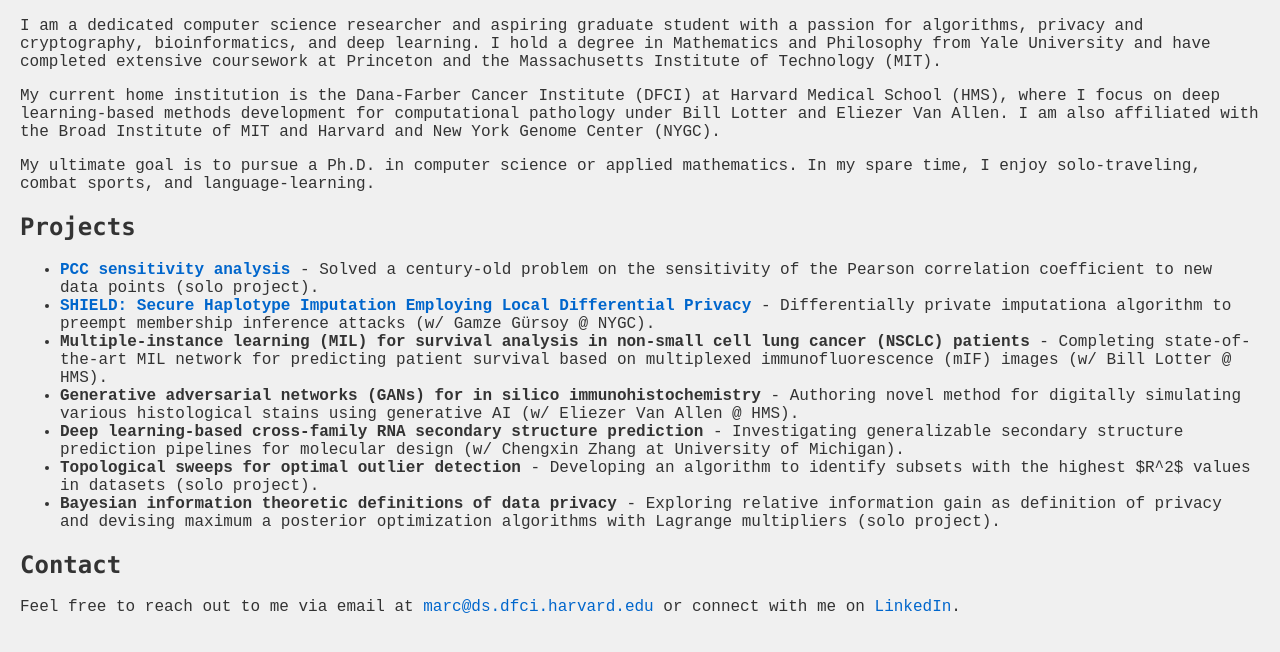
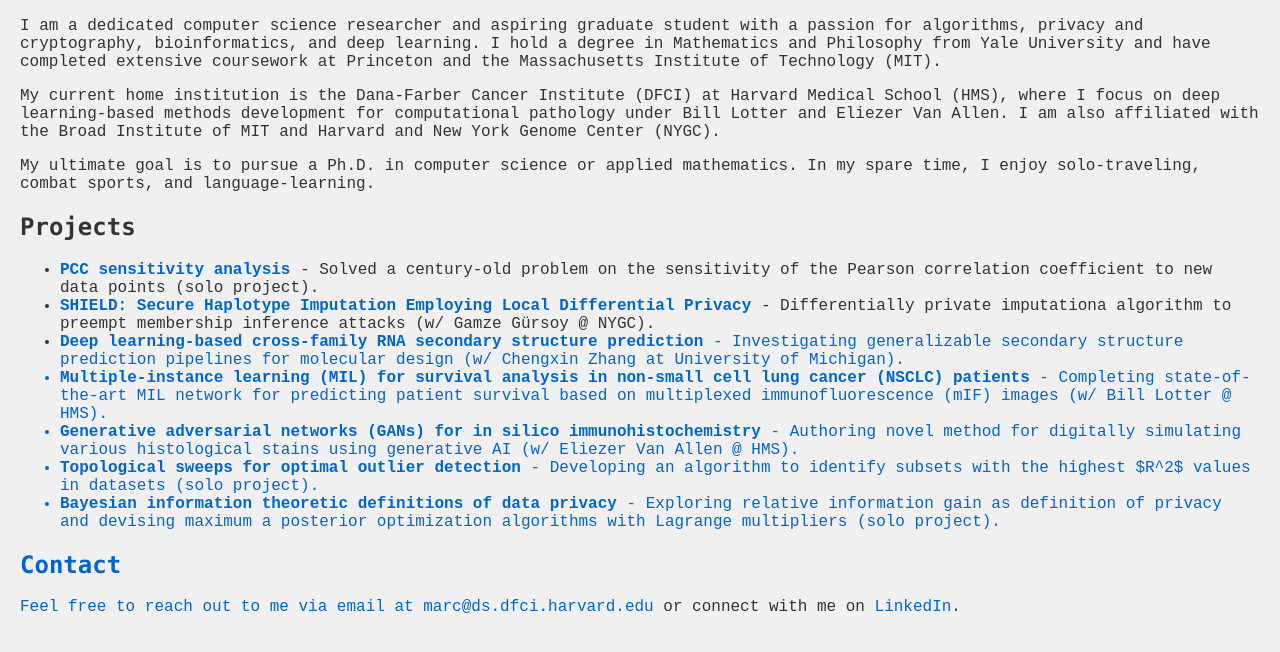
Before and after one commit to marc-harary/marc-harary.github.io, a plain HTML site: page index.html in a window 1280 px wide. Shown: the part 132-784 px from the top of the page. Drawn offline with Linux system fonts and the light colour scheme.

Commit message:
Added link to Kirigami paper

```diff
--- a/index.html
+++ b/index.html
@@ -53,9 +53,9 @@
         <ul>
             <li><strong><a href="https://arxiv.org/abs/2405.14686"> PCC sensitivity analysis</a></strong> - Solved a century-old problem on the sensitivity of the Pearson correlation coefficient to new data points (solo project).</li>
             <li><strong><a href="https://arxiv.org/abs/2309.07305"> SHIELD: Secure Haplotype Imputation Employing Local Differential Privacy</a></strong> - Differentially private imputationa algorithm to preempt membership inference attacks (w/ Gamze Gürsoy @ NYGC).</li>
+            <li><strong><a href="https://arxiv.org/abs/2406.02381"><a/>Deep learning-based cross-family RNA secondary structure prediction</strong> - Investigating generalizable secondary structure prediction pipelines for molecular design (w/ Chengxin Zhang at University of Michigan).</li>
             <li><strong>Multiple-instance learning (MIL) for survival analysis in non-small cell lung cancer (NSCLC) patients</strong> - Completing state-of-the-art MIL network for predicting patient survival based on multiplexed immunofluorescence (mIF) images (w/ Bill Lotter @ HMS). </li>
             <li><strong>Generative adversarial networks (GANs) for in silico immunohistochemistry</strong> - Authoring novel method for digitally simulating various histological stains using generative AI (w/ Eliezer Van Allen @ HMS).</li>
-            <li><strong>Deep learning-based cross-family RNA secondary structure prediction</strong> - Investigating generalizable secondary structure prediction pipelines for molecular design (w/ Chengxin Zhang at University of Michigan).</li>
             <li><strong>Topological sweeps for optimal outlier detection</strong> - Developing an algorithm to identify subsets with the highest $R^2$ values in datasets (solo project).</li>
             <li><strong>Bayesian information theoretic definitions of data privacy</strong> - Exploring relative information gain as definition of privacy and devising maximum a posterior optimization algorithms with Lagrange multipliers (solo project).</li>
         </ul>
```
